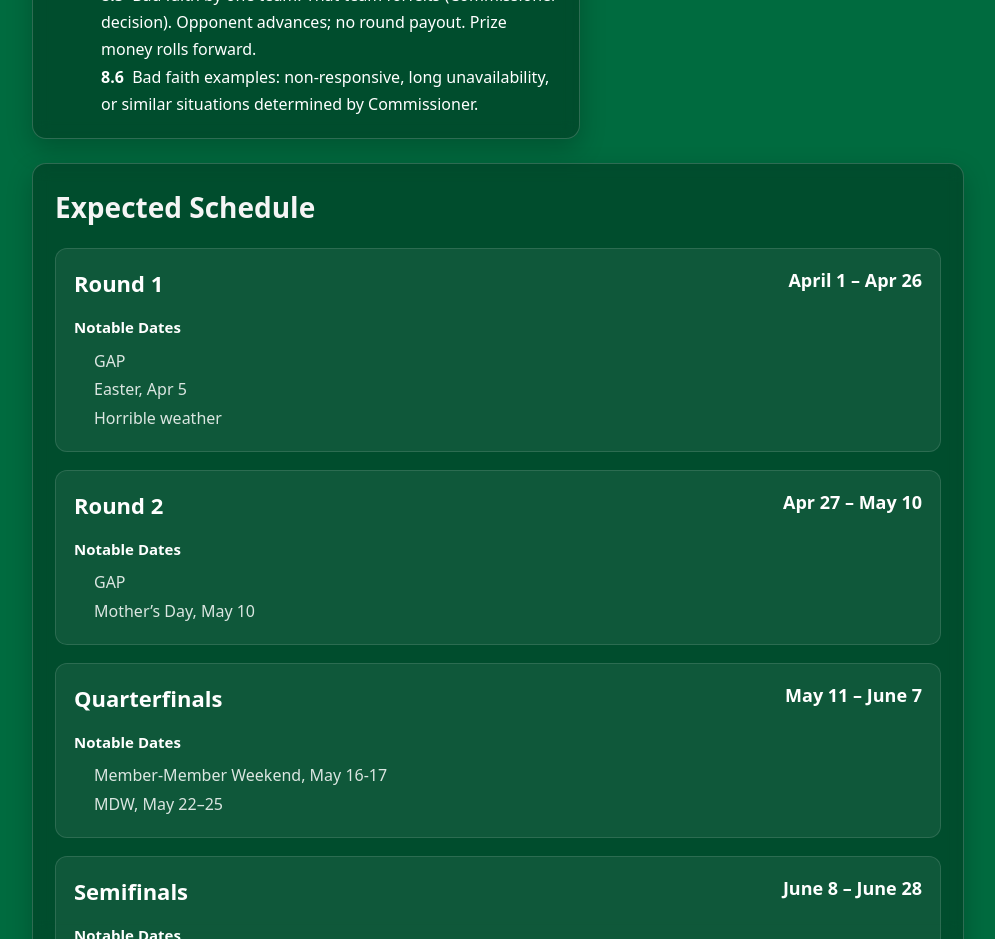
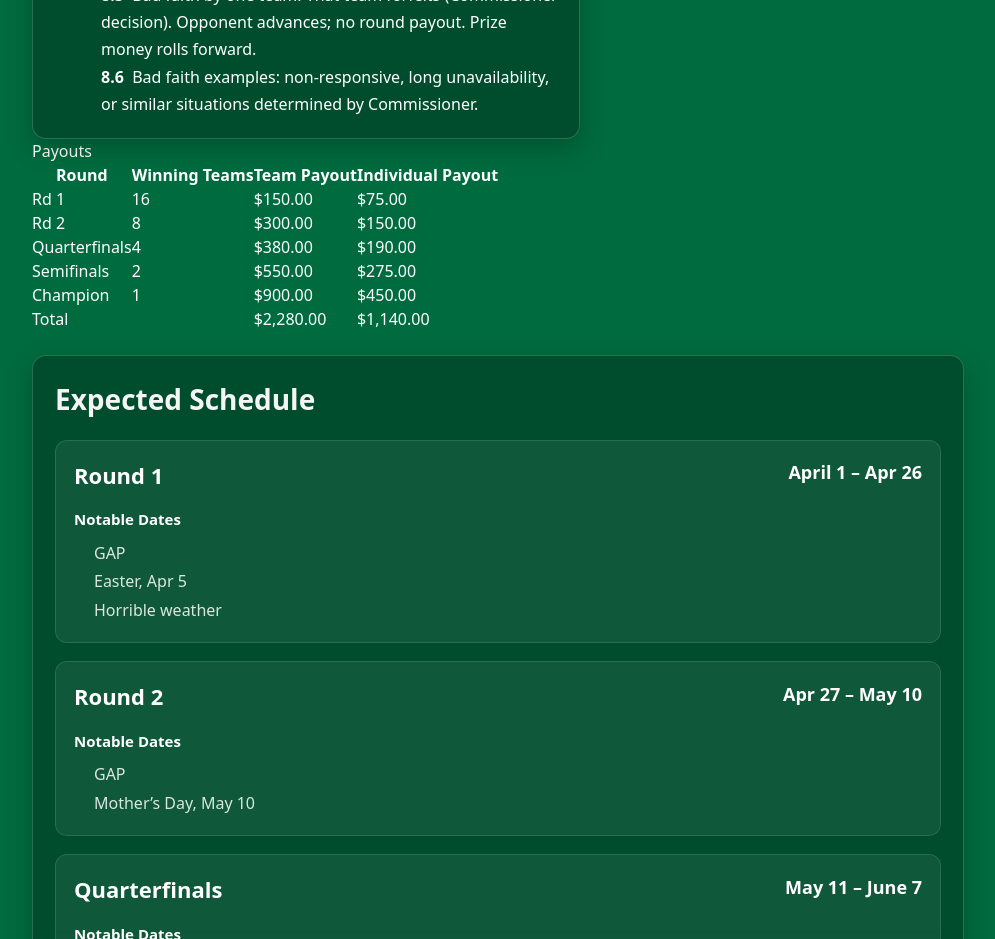
Before and after one commit to mdanieledcg-pixel/spring-flynn, a Next.js app: page / in a window 1280 px wide. Shown: the part 1900-2839 px from the top of the page, without its empty margins (142-1137 px from the left). Built offline with nearby package versions, Linux system fonts and the light colour scheme; no server answers.

Commit message:
Update page.tsx
add payouts section

```diff
--- a/app/page.tsx
+++ b/app/page.tsx
@@ -326,7 +326,62 @@ const mutedText: React.CSSProperties = { color: "rgba(255,255,255,0.85)" };
   </div>
 </section>
 
+      {/* Payouts */}
 
+<section className="infoCard">
+  <h2>Payouts</h2>
+
+  <div className="tableWrap">
+    <table className="payoutTable">
+      <thead>
+        <tr>
+          <th>Round</th>
+          <th>Winning Teams</th>
+          <th>Team Payout</th>
+          <th>Individual Payout</th>
+        </tr>
+      </thead>
+      <tbody>
+        <tr>
+          <td>Rd 1</td>
+          <td>16</td>
+          <td>$150.00</td>
+          <td>$75.00</td>
+        </tr>
+        <tr>
+          <td>Rd 2</td>
+          <td>8</td>
+          <td>$300.00</td>
+          <td>$150.00</td>
+        </tr>
+        <tr>
+          <td>Quarterfinals</td>
+          <td>4</td>
+          <td>$380.00</td>
+          <td>$190.00</td>
+        </tr>
+        <tr>
+          <td>Semifinals</td>
+          <td>2</td>
+          <td>$550.00</td>
+          <td>$275.00</td>
+        </tr>
+        <tr>
+          <td>Champion</td>
+          <td>1</td>
+          <td>$900.00</td>
+          <td>$450.00</td>
+        </tr>
+        <tr className="totalRow">
+          <td>Total</td>
+          <td></td>
+          <td>$2,280.00</td>
+          <td>$1,140.00</td>
+        </tr>
+      </tbody>
+    </table>
+  </div>
+</section>
 
 {/* EXPECTED SCHEDULE */}
 <section
```
